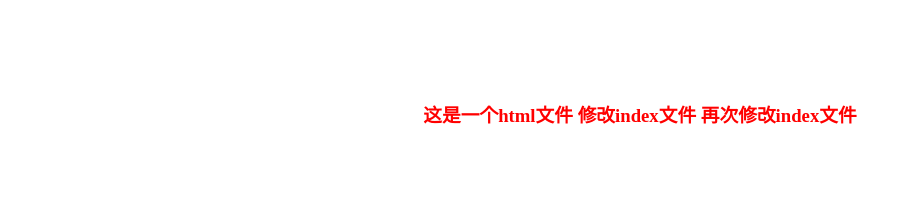
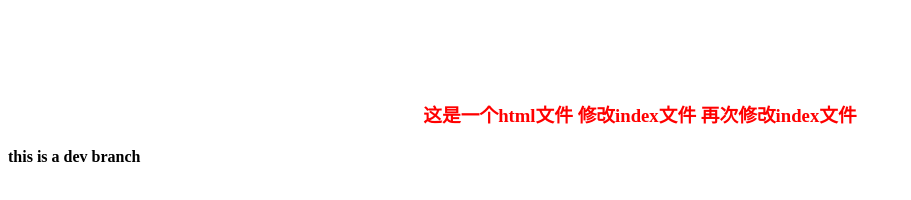
Before and after one commit to rubycancan/ruby.com, a plain HTML site: page index.html in a window 1280 px wide. Shown: the whole page, without its empty margins (0-911 px from the left). Drawn offline with Linux system fonts and the light colour scheme.

Commit message:
dev branch

```diff
--- a/index.html
+++ b/index.html
@@ -7,5 +7,6 @@
   </head>
   <body>
   <h3>这是一个html文件 修改index文件 再次修改index文件</h3>
+  <h4>this is a dev  branch</h4>
   </body>
 </html>
```
